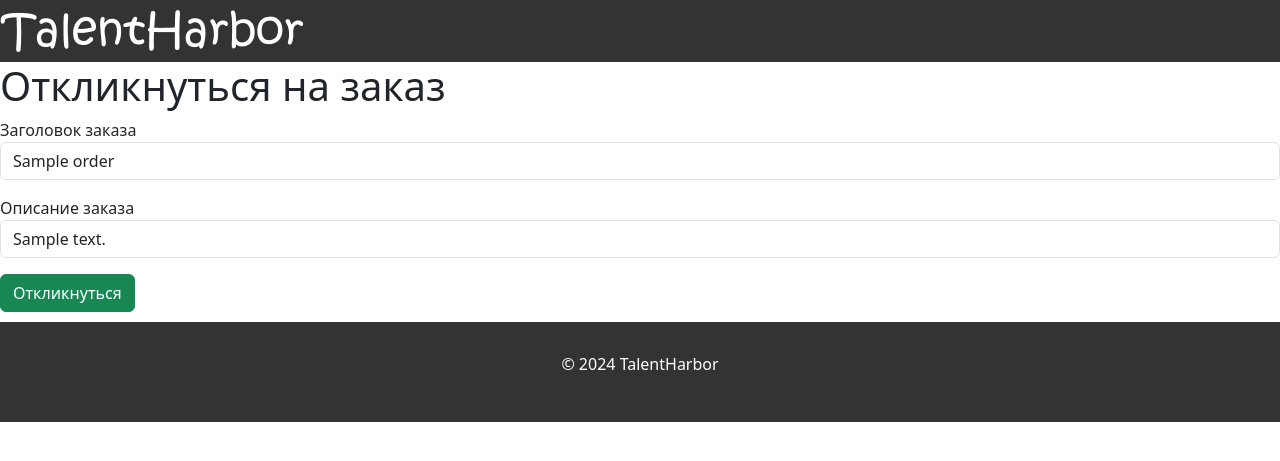
After one commit to Nikitjunior/freelance, a Flask app: page /order/1 in a window 1280 px wide. The commit adds this page. Shown: the top 461 px of the page. Run offline with Flask 3, Linux system fonts and the light colour scheme; tables that the repository leaves empty hold one stand-in row (values such as "Sample post").

Commit message:
add the ability to accept orders

```diff
--- a/data/order_creation_form.py
+++ b/data/order_creation_form.py
@@ -5,5 +5,6 @@ from wtforms.validators import DataRequired
 
 class OrdersCreationForm(FlaskForm):
     order_title = StringField('Заголовок заказа', validators=[DataRequired()])
-    order_description = TextAreaField("Описание заказа", validators=[DataRequired()])
+    description = TextAreaField("Описание заказа", validators=[DataRequired()])
     submit = SubmitField('Разместить')
+    readonly = False
--- a/data/orders.py
+++ b/data/orders.py
@@ -11,9 +11,9 @@ class Orders(SqlAlchemyBase, UserMixin, SerializerMixin):
     id = sqlalchemy.Column(sqlalchemy.Integer, primary_key=True, autoincrement=True)
     title = sqlalchemy.Column(sqlalchemy.String)
     description = sqlalchemy.Column(sqlalchemy.String)
-
+    executor = sqlalchemy.Column(sqlalchemy.Integer)
     employer = sqlalchemy.Column(sqlalchemy.Integer, sqlalchemy.ForeignKey("users.id"))
     user = orm.relationship('User')
 
     def __repr__(self):
-        return f"<Order> {self.order_description}"
+        return f"<Order> {self.description}"
--- a/main.py
+++ b/main.py
@@ -8,7 +8,7 @@ from data.users import User
 from data.orders import Orders
 from data.order_creation_form import OrdersCreationForm
 
-from PIL import Image, ImageDraw
+from PIL import Image
 from io import BytesIO
 
 app = Flask(__name__)
@@ -123,12 +123,28 @@ def create_order():
         db_sess = db_session.create_session()
         order = Orders()
         order.title = form.order_title.data
-        order.description = form.order_description.data
+        order.description = form.description.data
         order.employer = current_user.id
         db_sess.add(order)
         db_sess.commit()
         return redirect('/orders')
     return render_template('create_order.html', title='Разместить заказ', form=form)
+
+
+@app.route("/order/<id>", methods=['GET', 'POST'])
+def order(id):
+    db_sess = db_session.create_session()
+    order = db_sess.query(Orders).filter(Orders.id == id).first()
+    if request.method == "POST":
+        order.executor = current_user.id
+        db_sess.commit()
+        return redirect('/accepted_orders')
+
+    data = {
+        "title": order.title,
+        "description": order.description
+    }
+    return render_template("accept_order.html", title="Откликнуться на заказ", data=data)
 
 
 def main():
--- /dev/null
+++ b/templates/accept_order.html
@@ -0,0 +1,15 @@
+{% extends "base.html" %}
+{% block content %}
+    <form method="post">
+        <h1>Откликнуться на заказ</h1>
+        <p>
+            <label>Заголовок заказа</label>
+            <input class="form-control" type="text" value="{{ data.title }}" aria-label="пример ввода только для чтения" readonly>
+        </p>
+        <p>
+            <label>Описание заказа</label>
+            <input type="text" class="form-control" name="order_description" value="{{ data.description }}" readonly>
+        </p>
+        <input class="btn btn-success" style="margin-bottom: 10px" id="submit" name="submit" type="submit" value="Откликнуться">
+    </form>
+{% endblock %}
--- a/templates/base.html
+++ b/templates/base.html
@@ -3,7 +3,7 @@
 <head>
     <meta charset="UTF-8">
     <title>{{ title }}</title>
-    <link rel="stylesheet" href="static/css/base_style.css">
+    <link rel="stylesheet" type="text/css" href="{{ url_for('static', filename='css/base_style.css') }}">
     <link href="https://cdn.jsdelivr.net/npm/bootstrap@5.3.3/dist/css/bootstrap.min.css" rel="stylesheet" integrity="sha384-QWTKZyjpPEjISv5WaRU9OFeRpok6YctnYmDr5pNlyT2bRjXh0JMhjY6hW+ALEwIH" crossorigin="anonymous">
 </head>
 
@@ -11,14 +11,14 @@
     <header>
         <div class="container1">
             <div class="logo">
-                <a href="/"> <img src="static/images/logo2.png"> </a>
+                <a href="/"> <img src="{{ url_for('static', filename='images/logo2.png') }}" alt="Логотип"></a>
             </div>
             {% if current_user.is_authenticated %}
                 <nav>
                     <ul>
                         <li><a href="/profile">Профиль</a></li>
                         <li><a href="/orders">Заказы</a></li>
-                        <li><a href="#">Принятые заказы</a></li>
+                        <li><a href="/accepted_orders">Принятые заказы</a></li>
                         <li><a href="/create_order">Разместить заказ</a></li>
                     </ul>
                 </nav>
--- a/templates/orders.html
+++ b/templates/orders.html
@@ -10,7 +10,11 @@
           <div class="card-body">
             <h5 class="card-title">{{ order.title }}</h5>
             <p class="card-text">{{ order.description }}</p>
-            <a href="/order/{{ order.id }}" class="btn btn-success">Откликнуться</a>
+            {% if current_user.id == order.executor %}
+                  <button type="button" class="btn btn-info">Ваш заказ</button>
+            {% else %}
+                <a href="/order/{{ order.id }}" class="btn btn-success">Откликнуться</a>
+            {% endif %}
           </div>
         </div>
     {% endfor %}
```
Also changed, not shown: templates/create_order.html (+4 -4 lines).
